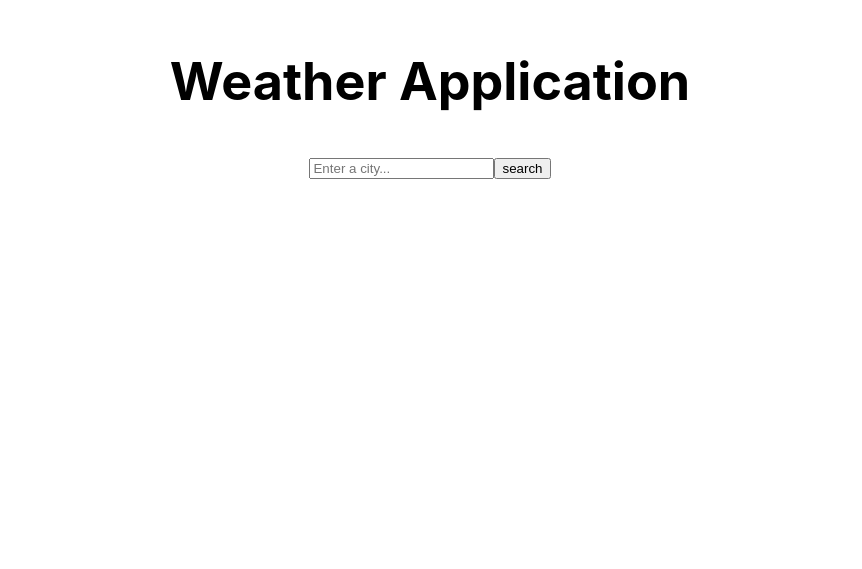
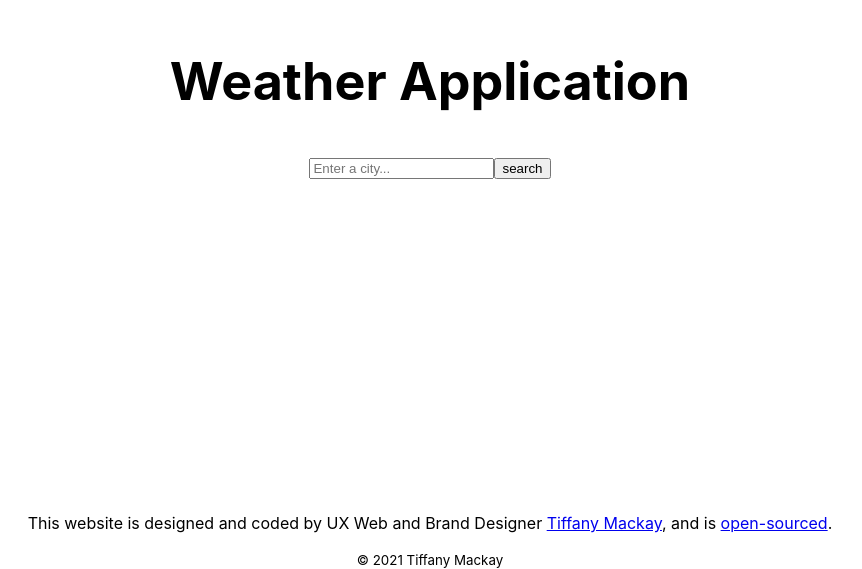
Before and after one commit to tiffanymackay/weather-react, a React (Create React App) app: page / in a window 1280 px wide. Shown: the part 303-872 px from the top of the page, without its empty margins (210-1072 px from the left). Before the commit the page ends 800 px from the top, so only its background shows below. Built offline with nearby package versions, Linux system fonts and the light colour scheme.

Commit message:
Update footer

```diff
--- a/src/App.js
+++ b/src/App.js
@@ -8,6 +8,10 @@ function App() {
        <h1>Weather Application</h1>
        <WeatherSearch />
       </header>
+      <footer>
+      <p>This website is designed and coded by UX Web and Brand Designer <a href="https://www.linkedin.com/in/tiffanylmackay/" target="_blank" rel="noreferrer">Tiffany Mackay</a>, and is <a href="https://github.com/tiffanymackay/weather-react" target="_blank" rel="noreferrer">open-sourced</a>.</p>
+      <small class="text-center">© 2021 Tiffany Mackay</small>
+      </footer>
     </div>
   );
 }
```
